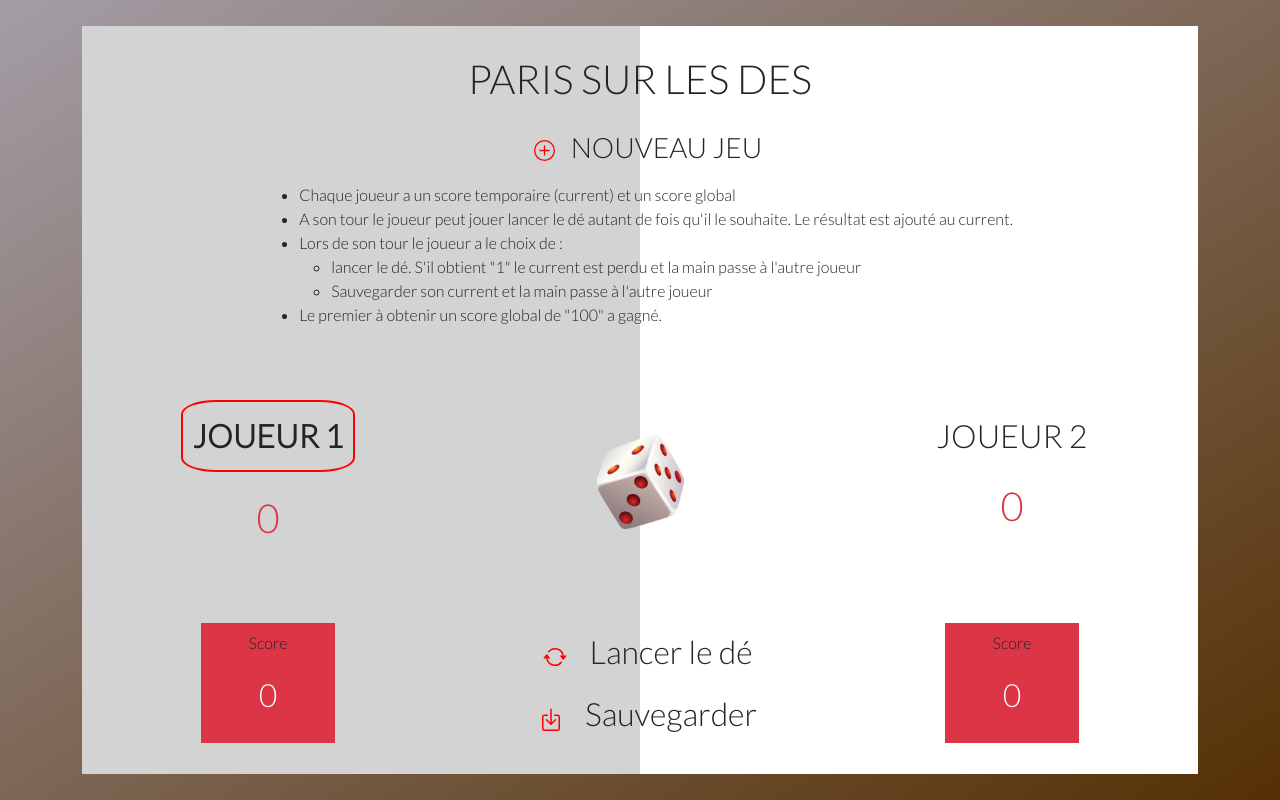
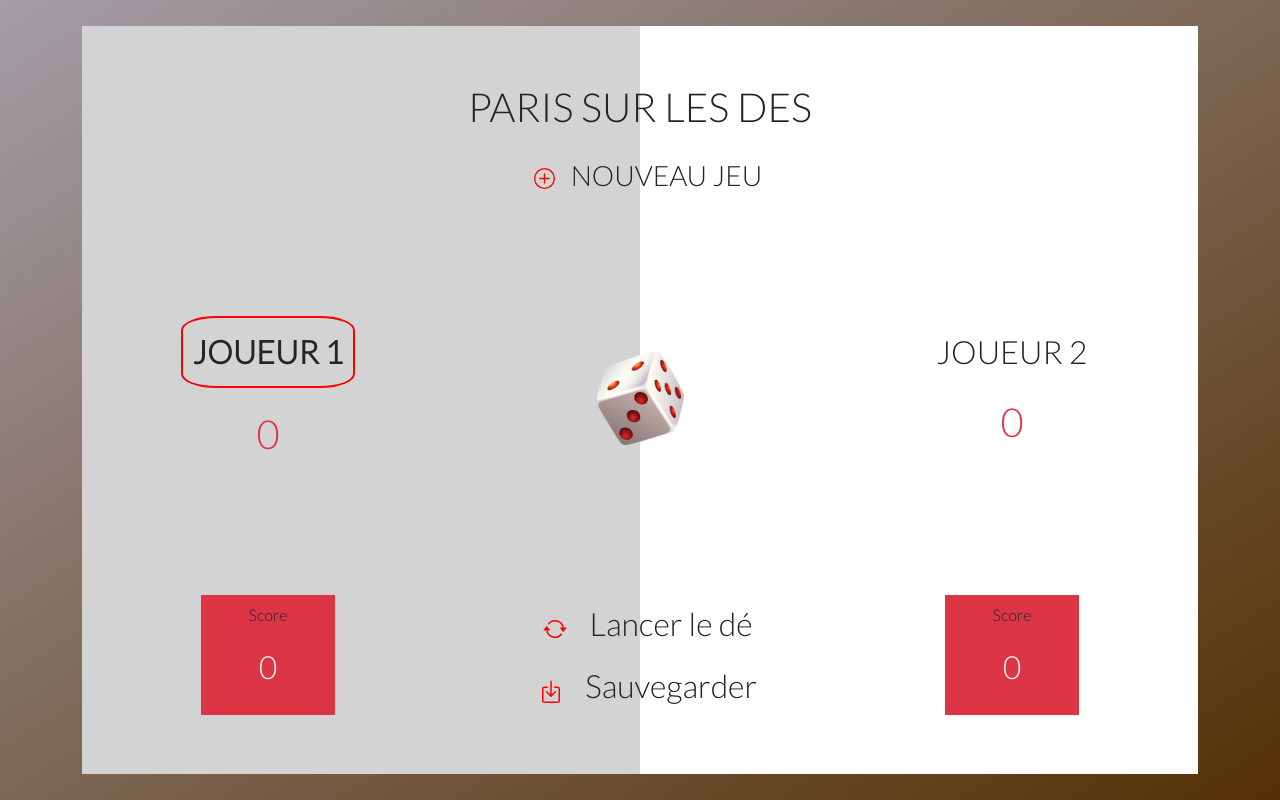
Before and after one commit to Armandine337711/bet-on-dice, a website: page index.html in a window 1280 px wide. Drawn offline with nearby package versions, Linux system fonts and the light colour scheme.

Commit message:
fix set page

```diff
--- a/index.html
+++ b/index.html
@@ -21,7 +21,7 @@
                 <div class="col-12 d-flex justify-content-center mt-2" id="newGame">
                     <button class="btn fs-3 " id="newGameBtn"> <img src="images/plus-circle.svg" class="mx-3 h-50" alt="Commencer une partie" />NOUVEAU JEU</button>
                 </div>
-                <div class="col-12 d-flex justify-content-center mt-2" >
+                <!--<div class="col-12 d-flex justify-content-center mt-2" >
                     <ul>
                         <li>Chaque joueur a un score temporaire (current) et un score global</li>
                         <li>A son tour le joueur peut jouer lancer le dé autant de fois qu'il le souhaite. Le résultat est ajouté au current.</li>
@@ -32,7 +32,7 @@
                         </ul></li>
                         <li>Le premier à obtenir un score global de "100" a gagné.</li>
                     </ul>
-                </div>
+                </div>-->
             </div>
             <div class="row">
                 <div class="col d-flex align-items-center justify-content-center flex-column">
```
